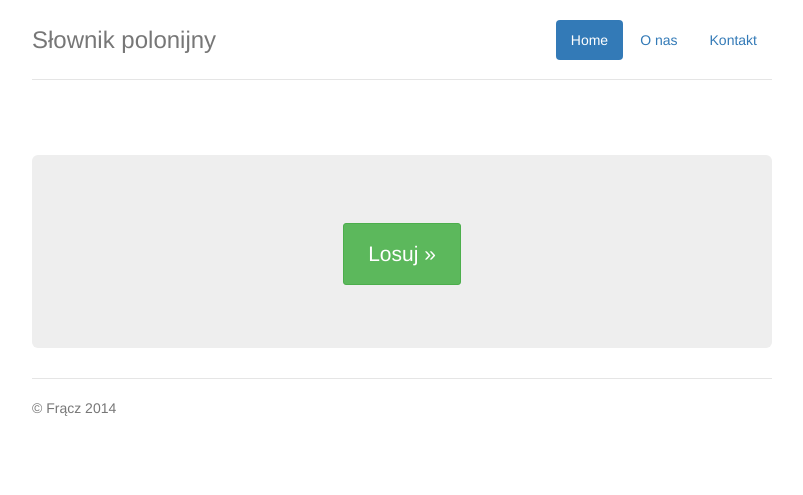
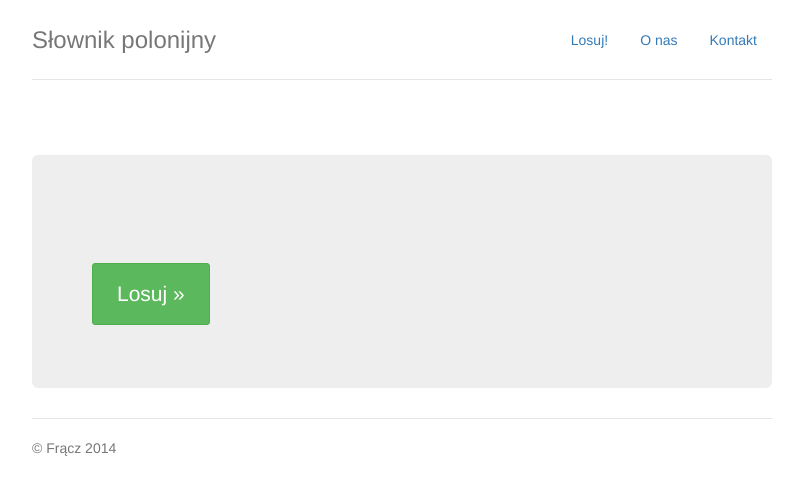
Before and after one commit to itsff/polonijny, a Flask app: template templates/home.html in a window 1280 px wide. Shown: the top 495 px of the page, without its empty margins (238-1041 px from the left). Run offline with Flask 2, Linux system fonts and the light colour scheme; the template is opened without the code that fills it, so the values that code supplies are empty; some libraries are stand-ins or nearby versions.

Commit message:
Style fixes

```diff
--- a/static/jumbotron-narrow.css
+++ b/static/jumbotron-narrow.css
@@ -57,12 +57,19 @@ body {
 
 /* Main marketing message and sign up button */
 .jumbotron {
-  text-align: center;
+  text-align: left;
   border-bottom: 1px solid #e5e5e5;
 }
+
+.jumbotron h1 {
+  margin-bottom: 30px;
+}
+
 .jumbotron .btn {
+  text-align: right;
   font-size: 21px;
   padding: 14px 24px;
+  margin-top: 30px;
 }
 
 /* Supporting marketing content */
--- a/templates/layout.html
+++ b/templates/layout.html
@@ -28,7 +28,7 @@
     <div class="container">
       <div class="header">
         <ul class="nav nav-pills pull-right">
-          <li class="active"><a href="/">Home</a></li>
+          <li><a href="/">Losuj!</a></li>
           <li><a href="/about">O nas</a></li>
           <li><a href="/contact">Kontakt</a></li>
         </ul>
```
